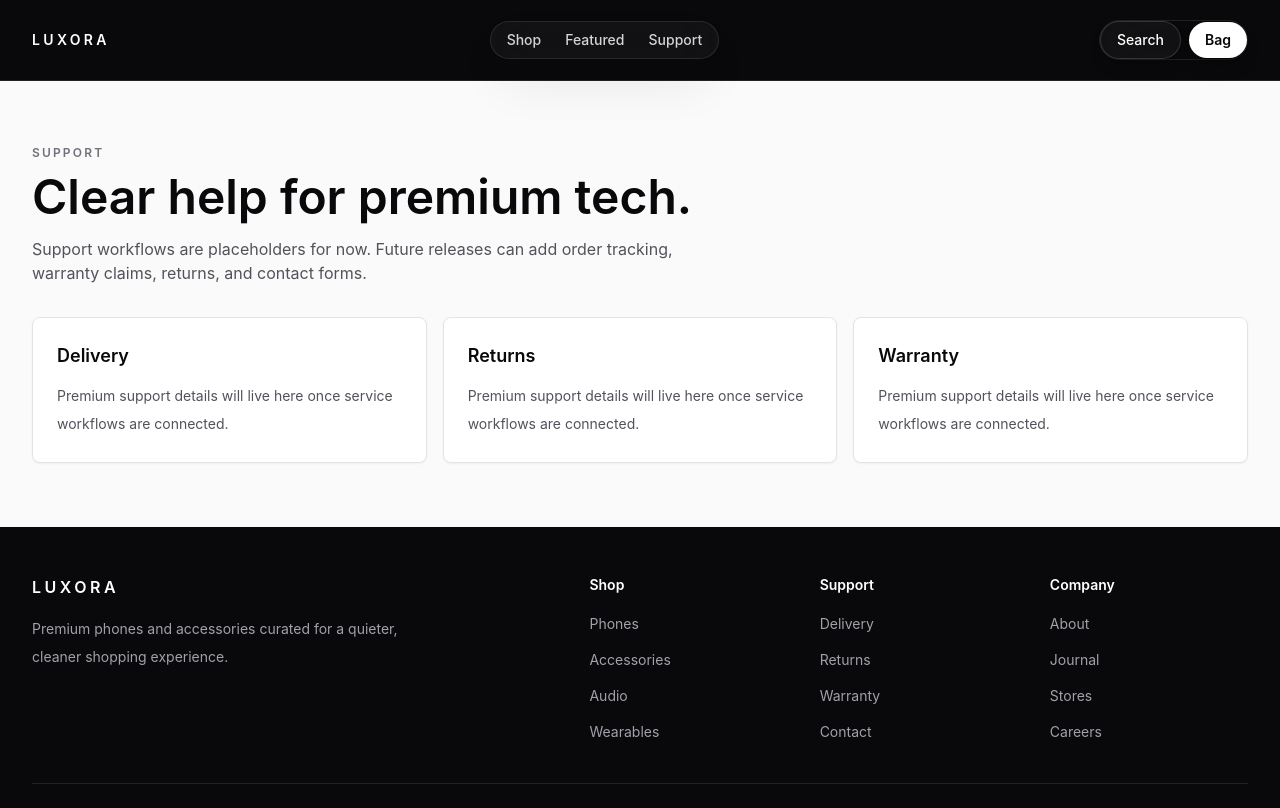
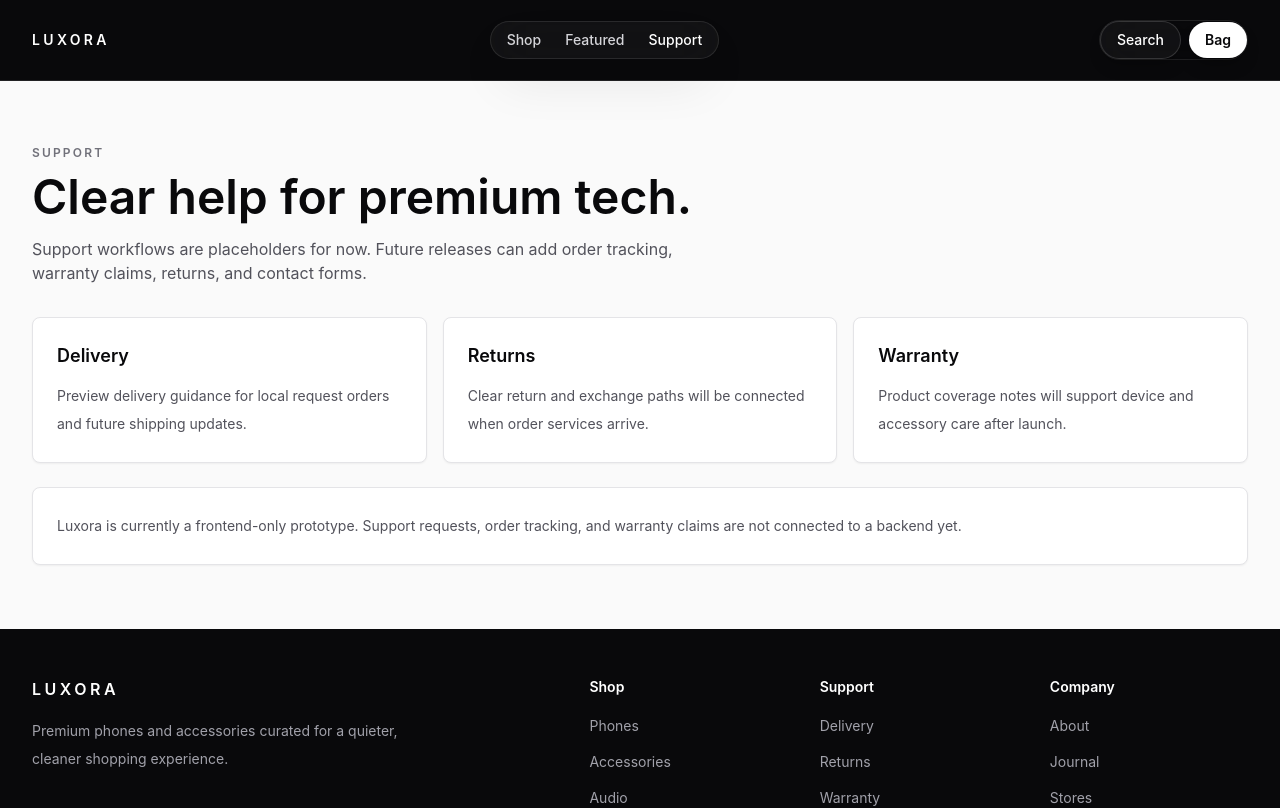
Before and after one commit to mulasfr12/Phone_Max, a React (Vite) app: page /support in a window 1280 px wide. Shown: the top 808 px of the page. Built offline with nearby package versions, Linux system fonts and the light colour scheme.

Commit message:
Polish UI MVP

```diff
--- a/src/pages/CartPage.jsx
+++ b/src/pages/CartPage.jsx
@@ -123,18 +123,26 @@ export default function CartPage() {
                       <button
                         type="button"
                         onClick={() => decreaseQuantity(item.id)}
-                        className="grid h-9 w-9 place-items-center rounded-full text-lg font-semibold text-zinc-700 transition hover:bg-white hover:text-zinc-950"
-                        aria-label={`Decrease ${item.name} quantity`}
+                        className="grid h-10 w-10 place-items-center rounded-full text-lg font-semibold text-zinc-700 transition hover:bg-white hover:text-zinc-950 focus:outline-none focus:ring-2 focus:ring-zinc-950 focus:ring-offset-2"
+                        aria-label={
+                          item.quantity === 1
+                            ? `Remove ${item.name} from bag`
+                            : `Decrease ${item.name} quantity`
+                        }
                       >
                         -
                       </button>
-                      <span className="grid min-w-10 place-items-center text-sm font-semibold text-zinc-950">
+                      <span
+                        className="grid min-w-10 place-items-center text-sm font-semibold text-zinc-950"
+                        aria-live="polite"
+                        aria-label={`${item.name} quantity ${item.quantity}`}
+                      >
                         {item.quantity}
                       </span>
                       <button
                         type="button"
                         onClick={() => increaseQuantity(item.id)}
-                        className="grid h-9 w-9 place-items-center rounded-full text-lg font-semibold text-zinc-700 transition hover:bg-white hover:text-zinc-950"
+                        className="grid h-10 w-10 place-items-center rounded-full text-lg font-semibold text-zinc-700 transition hover:bg-white hover:text-zinc-950 focus:outline-none focus:ring-2 focus:ring-zinc-950 focus:ring-offset-2"
                         aria-label={`Increase ${item.name} quantity`}
                       >
                         +
@@ -161,6 +169,9 @@ export default function CartPage() {
                 <span>Delivery</span>
                 <span>Calculated later</span>
               </div>
+              <p className="rounded-lg border border-zinc-200 bg-zinc-50 p-3 text-xs leading-5 text-zinc-500">
+                Checkout is a local request preview. No payment will be taken.
+              </p>
             </div>
             <div className="mt-5 flex items-center justify-between gap-4">
               <span className="text-base font-semibold text-zinc-950">
@@ -174,7 +185,7 @@ export default function CartPage() {
               to="/checkout"
               className="mt-6 inline-flex w-full justify-center rounded-full bg-zinc-950 px-6 py-3 text-sm font-semibold text-white transition hover:bg-zinc-800 focus:outline-none focus:ring-2 focus:ring-zinc-950 focus:ring-offset-4"
             >
-              Continue to request
+              Request checkout preview
             </Link>
             <Link
               to="/products"
--- a/src/pages/SupportPage.jsx
+++ b/src/pages/SupportPage.jsx
@@ -1,6 +1,21 @@
 export default function SupportPage() {
+  const supportItems = [
+    {
+      title: 'Delivery',
+      copy: 'Preview delivery guidance for local request orders and future shipping updates.',
+    },
+    {
+      title: 'Returns',
+      copy: 'Clear return and exchange paths will be connected when order services arrive.',
+    },
+    {
+      title: 'Warranty',
+      copy: 'Product coverage notes will support device and accessory care after launch.',
+    },
+  ];
+
   return (
-    <main className="bg-zinc-50 px-5 py-12 sm:px-8 sm:py-16">
+    <main className="bg-zinc-50 px-5 py-10 sm:px-8 sm:py-16">
       <section className="mx-auto max-w-7xl">
         <div className="max-w-2xl">
           <p className="text-xs font-semibold uppercase tracking-[0.18em] text-zinc-500">
@@ -16,18 +31,25 @@ export default function SupportPage() {
         </div>
 
         <div className="mt-8 grid gap-4 md:grid-cols-3">
-          {['Delivery', 'Returns', 'Warranty'].map((item) => (
+          {supportItems.map((item) => (
             <article
-              key={item}
-              className="rounded-lg border border-zinc-200 bg-white p-6 shadow-sm shadow-zinc-950/5"
+              key={item.title}
+              className="rounded-lg border border-zinc-200 bg-white p-5 shadow-sm shadow-zinc-950/5 sm:p-6"
             >
-              <h2 className="text-lg font-semibold text-zinc-950">{item}</h2>
+              <h2 className="text-lg font-semibold text-zinc-950">
+                {item.title}
+              </h2>
               <p className="mt-3 text-sm leading-7 text-zinc-600">
-                Premium support details will live here once service workflows
-                are connected.
+                {item.copy}
               </p>
             </article>
           ))}
+        </div>
+
+        <div className="mt-6 rounded-lg border border-zinc-200 bg-white p-5 text-sm leading-7 text-zinc-600 shadow-sm shadow-zinc-950/5 sm:p-6">
+          Luxora is currently a frontend-only prototype. Support requests,
+          order tracking, and warranty claims are not connected to a backend
+          yet.
         </div>
       </section>
     </main>
--- a/src/sections/Footer.jsx
+++ b/src/sections/Footer.jsx
@@ -52,8 +52,8 @@ export default function Footer() {
       </div>
 
       <div className="mx-auto mt-10 flex max-w-7xl flex-col gap-3 border-t border-white/10 pt-6 text-sm text-zinc-500 sm:flex-row sm:items-center sm:justify-between">
-        <p>© 2026 Luxora. Static storefront preview.</p>
-        <p>No checkout, accounts, or API calls yet.</p>
+        <p>Copyright 2026 Luxora. Frontend storefront preview.</p>
+        <p>Local cart and request flow only. No payments or API calls yet.</p>
       </div>
     </footer>
   );
--- a/src/sections/Navbar.jsx
+++ b/src/sections/Navbar.jsx
@@ -1,11 +1,18 @@
 import { Link, useLocation } from 'react-router-dom';
 
 import { useCart } from '../context/CartContext.jsx';
+
+const navLinks = [
+  { label: 'Shop', to: '/products', match: '/products' },
+  { label: 'Featured', to: '/#featured', match: '/' },
+  { label: 'Support', to: '/support', match: '/support' },
+];
 
 export default function Navbar() {
   const { pathname } = useLocation();
   const { itemCount } = useCart();
   const isHome = pathname === '/';
+  const visibleItemCount = itemCount > 99 ? '99+' : itemCount;
 
   return (
     <header
@@ -27,15 +34,25 @@ export default function Navbar() {
         </Link>
 
         <div className="hidden items-center rounded-full border border-white/10 bg-white/[0.04] px-4 py-2 text-sm font-medium text-zinc-300 shadow-2xl shadow-black/20 backdrop-blur-xl md:flex md:gap-6">
-          <Link className="transition hover:text-white" to="/products">
-            Shop
-          </Link>
-          <Link className="transition hover:text-white" to="/#featured">
-            Featured
-          </Link>
-          <Link className="transition hover:text-white" to="/support">
-            Support
-          </Link>
+          {navLinks.map((link) => {
+            const isActive =
+              link.match === '/'
+                ? pathname === '/'
+                : pathname.startsWith(link.match);
+
+            return (
+              <Link
+                key={link.label}
+                className={`transition hover:text-white ${
+                  isActive ? 'text-white' : ''
+                }`}
+                to={link.to}
+                aria-current={isActive ? 'page' : undefined}
+              >
+                {link.label}
+              </Link>
+            );
+          })}
         </div>
 
         <div className="flex shrink-0 items-center gap-2 rounded-full border border-white/10 bg-black/20 p-1 shadow-lg shadow-black/20 backdrop-blur-xl sm:bg-transparent sm:p-0 sm:shadow-none">
@@ -52,7 +69,7 @@ export default function Navbar() {
             Bag
             {itemCount > 0 && (
               <span className="grid min-h-5 min-w-5 place-items-center rounded-full bg-zinc-950 px-1 text-[0.68rem] leading-none text-white">
-                {itemCount}
+                {visibleItemCount}
               </span>
             )}
           </Link>
```
Also changed, not shown: src/pages/CheckoutPage.jsx (+57 -9 lines), 1 other file (tests, documents, lock files or other folders).
